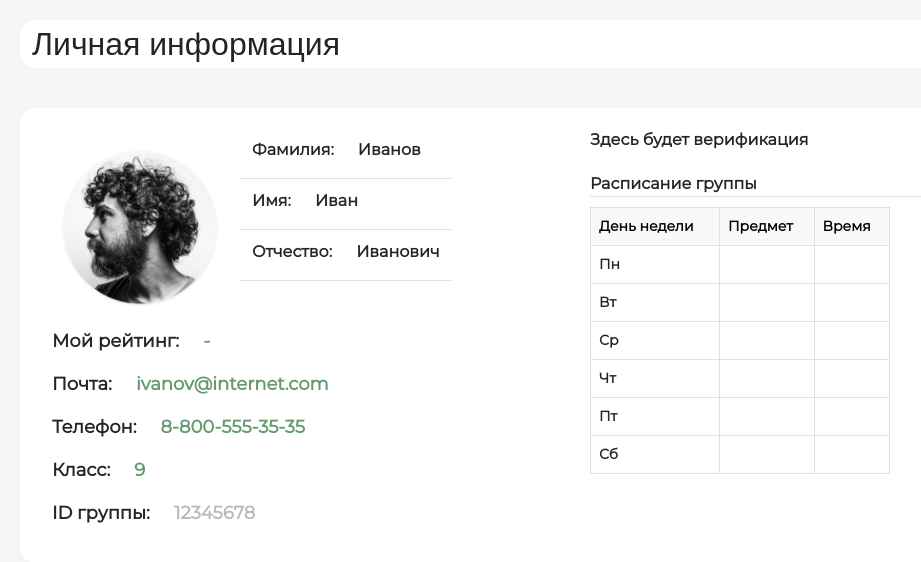
After one commit to TheAsferto/My_projects, a Django app: template ipm_school/project/templates/page_student.html in a window 1280 px wide. The commit adds this page. Shown: the top 562 px of the page, without its empty margins (50-971 px from the left). Run offline with Django 4.2, Linux system fonts and the light colour scheme; the template is opened without the code that fills it, so the values that code supplies are empty; some web fonts are replaced.

Commit message:
Сверстал лк ученика

```diff
--- /dev/null
+++ b/ipm_school/project/templates/page_student.html
@@ -0,0 +1,143 @@
+<!doctype html>
+<html lang="en">
+<head>
+
+    <meta charset="utf-8">
+    <meta name="viewport" content="width=device-width, initial-scale=1">
+    <title>Bootstrap demo</title>
+    <link href="https://cdn.jsdelivr.net/npm/bootstrap@5.3.0/dist/css/bootstrap.min.css" rel="stylesheet"
+          integrity="sha384-9ndCyUaIbzAi2FUVXJi0CjmCapSmO7SnpJef0486qhLnuZ2cdeRhO02iuK6FUUVM" crossorigin="anonymous">
+    <style>
+        @font-face {
+            font-family: Dela Gothic One;
+            src: url("../static/fonts/DelaGothicOne-Regular.ttf");
+        }
+        @font-face {
+            font-family: Montserrat-Regular;
+            src: url("../static/fonts/Montserrat-Regular.otf");
+        }
+        @font-face {
+            font-family: Montserrat-Bold;
+            src: url("../static/fonts/Montserrat-Bold.otf");
+        }
+    </style>
+
+</head>
+<body style="background-color: #F6F5F4">
+
+    <div class="container" style="margin-top: 20px">
+        <div class="row rounded-4" style="background-color: white">
+            <span class="text" style="font-size: 32px; font-family: Dela Gothic One, sans-serif">Личная информация</span>
+        </div>
+    </div>
+
+    <div class="container text fw-bold" style="margin-top: 40px; font-family: Montserrat-Regular, sans-serif">
+        <div class="row rounded-4" style="background-color: white; padding: 20px">
+            <div class="col">
+                <div class="row row-cols-auto text-centre">
+                    <div class="col" style="padding: 20px">
+                        <img src="../static/img/image_2023-07-05_13-17-03.png" class="rounded" alt="..." width="160" height="160">
+                    </div>
+                    <div class="col" style="font-size: 16px">
+                        <div class="row row-cols-auto border-bottom" style="padding-top: 10px">
+                            <div class="col">
+                                <p>Фамилия:</p>
+                            </div>
+                            <div class="col">
+                                <p>Иванов</p>
+                            </div>
+                        </div>
+                        <div class="row row-cols-auto border-bottom" style="padding-top: 10px">
+                            <div class="col">
+                                <p>Имя:</p>
+                            </div>
+                            <div class="col">
+                                <p>Иван</p>
+                            </div>
+                        </div>
+                        <div class="row row-cols-auto border-bottom" style="padding-top: 10px">
+                            <div class="col">
+                                <p>Отчество:</p>
+                            </div>
+                            <div class="col">
+                                <p>Иванович</p>
+                            </div>
+                        </div>
+                    </div>
+                </div>
+                <div class="row row-cols-auto text-centre fw-bold" style="font-size: 18px">
+                    <div class="col"><p class="text">Мой рейтинг:</p></div>
+                    <div class="col"><p style="color: #639B6D">-</p></div>
+                </div>
+                <div class="row row-cols-auto text-centre fw-bold" style="font-size: 18px">
+                    <div class="col"><p class="text">Почта:</p></div>
+                    <div class="col"><p style="color: #639B6D">ivanov@internet.com</p></div>
+                </div>
+                <div class="row row-cols-auto text-centre fw-bold" style="font-size: 18px">
+                    <div class="col"><p class="text">Телефон:</p></div>
+                    <div class="col"><p style="color: #639B6D">8-800-555-35-35</p></div>
+                </div>
+                <div class="row row-cols-auto text-centre fw-bold" style="font-size: 18px">
+                    <div class="col"><p class="text">Класс:</p></div>
+                    <div class="col"><p style="color: #639B6D">9</p></div>
+                </div>
+                <div class="row row-cols-auto text-centre fw-bold" style="font-size: 18px">
+                    <div class="col"><p class="text">ID группы:</p></div>
+                    <div class="col"><p style="color: #BABABA">12345678</p></div>
+                </div>
+            </div>
+            <div class="col">
+                <div class="row">Здесь будет верификация</div>
+                <div class="row border-bottom" style="font-size: 16px; padding-top: 20px">Расписание группы</div>
+                <div class="row" style="padding-top: 10px; padding-right: 250px; font-size: 14px">
+                    <table class="table table-bordered">
+
+                        <thead class="table-light">
+                        <tr>
+                            <th>День недели</th>
+                            <th>Предмет</th>
+                            <th>Время</th>
+                        </tr>
+                        </thead>
+
+                        <tbody>
+                        <tr>
+                            <th>Пн</th>
+                            <td></td>
+                            <td></td>
+                        </tr>
+                        <tr>
+                            <th>Вт</th>
+                            <td></td>
+                            <td></td>
+                        </tr>
+                        <tr>
+                            <th>Ср</th>
+                            <td></td>
+                            <td></td>
+                        </tr>
+                        <tr>
+                            <th>Чт</th>
+                            <td></td>
+                            <td></td>
+                        </tr>
+                        <tr>
+                            <th>Пт</th>
+                            <td></td>
+                            <td></td>
+                        </tr>
+                        <tr>
+                            <th>Сб</th>
+                            <td></td>
+                            <td></td>
+                        </tr>
+                        </tbody>
+
+                    </table>
+                </div>
+            </div>
+        </div>
+    </div>
+
+</body>
+</html>
```
Also changed, not shown: ipm_school/project/static/img/image_2023-07-05_13-17-03.png (added), ipm_school/project/templates/index.html (line endings or trailing spaces).
